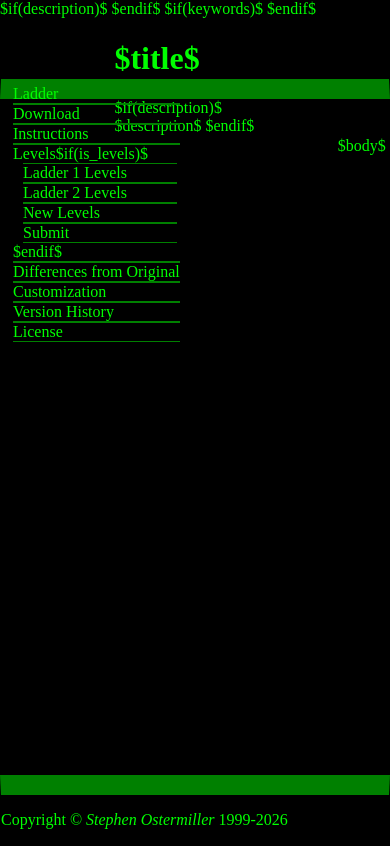
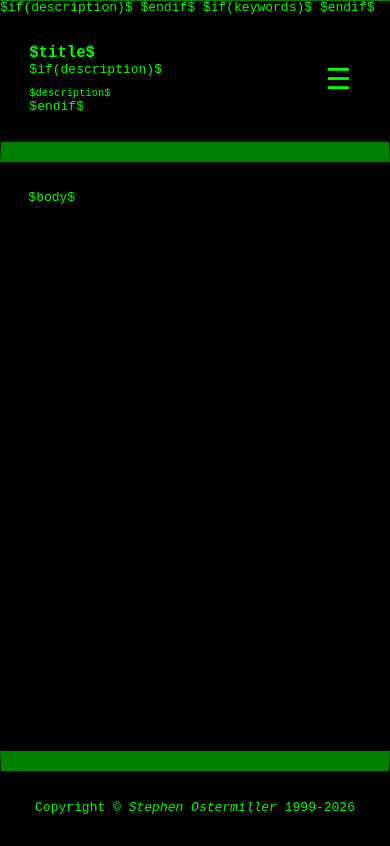
Before and after one commit to stephenostermiller/ladder, a plain HTML site: page site/template.html in a window 390 px wide. Drawn offline with Linux system fonts and the light colour scheme; files that its build step writes are made by us from their sources.

Commit message:
modern layout

```diff
--- a/site/static/style.css
+++ b/site/static/style.css
@@ -1,84 +1,268 @@
+* {
+	box-sizing: border-box;
+}
+
 html {
-	padding:0px;
-	margin:0px;
+	padding: 0px;
+	margin: 0px;
 }
 
 body {
-	padding:0px;
-	margin:0px;
-	color:#00FF00;
-	background-color:black;
+	padding: 0px;
+	margin: 0px;
+	color: #00FF00;
+	background-color: black;
+	font-family: monospace;
+	display: flex;
+	flex-direction: column;
+	min-height: 100vh;
+	margin-left: 250px;
 }
 
 a:link {
-	color:#00FF00;
-	text-decoration:none;
-}
-a:visited {
-	color:#00FF00;
-	text-decoration:none;
-}
-a:link:hover {
-	text-decoration:underline;
-}
-#head{
-	margin: 0px;
-	padding:0cm 3cm 0cm 3cm;
-	border:1px solid black;
-	border-bottom:20px solid green;
-	height:60px;
-	font:monospaced;
-
+	color: #00FF00;
+	text-decoration: none;
 }
 
-#content {
-	margin: 0px 0px 0px 300px;
-	padding: 1cm;
-	min-height:600px;
+a:visited {
+	color: #00FF00;
+	text-decoration: none;
 }
 
-#menu {
-	position: absolute;
-	left: 0px;
-	top:81px;
-	width: 180px;
-	margin: 0px;
-	padding: 3px;
+a:link:hover {
+	text-decoration: underline;
 }
 
-#menu ul {
-	list-style:none;
-	margin:0px 3px 0px 10px;
-	padding:0px;
+header#header {
+	border: 1px solid black;
+	border-bottom: 20px solid green;
+	padding: 1.5cm;
+	display: flex;
+	align-items: center;
+	justify-content: space-between;
+	gap: 1cm;
 }
 
-#menu ul li {
-	border-bottom:1px solid green;
-	border-top:1px solid green;
+.header-container {
+	display: flex;
+	align-items: center;
+	justify-content: space-between;
+	width: 100%;
+	gap: 1cm;
 }
 
-#foot{
-	border:1px solid black;
-	border-top:20px solid green;
+.header-content {
+	flex: 1;
+}
+
+header h1 {
 	margin: 0px;
 	padding: 0px;
 }
 
-#stuff{
-	position:absolute;
-	left: 180px;
-	top:81px;
-	width:120px;
-	height:600px;
+.logo {
+	display: inline-block;
+}
+
+.tagline {
+	margin: 0.5cm 0px 0px 0px;
+	padding: 0px;
+	font-size: 0.9em;
+}
+
+.menu-toggle {
+	display: none;
+	background: none;
+	border: none;
+	cursor: pointer;
+	padding: 0.25cm;
+	color: #00FF00;
+	font-size: 1.8em;
+	line-height: 1;
+	position: relative;
+	z-index: 101;
+}
+
+nav#nav-menu {
+	background-color: black;
+	position: fixed;
+	left: 0;
+	top: 0;
+	width: 250px;
+	height: 100%;
+	border-right: 1px solid green;
+	margin-top: 0;
+	padding-top: 0;
+	overflow-y: auto;
+	z-index: 100;
+}
+
+nav#nav-menu ul {
+	list-style: none;
+	margin: 0px;
+	padding: 0px;
+	display: flex;
+	flex-direction: column;
+}
+
+nav#nav-menu li {
+	border-bottom: 1px solid green;
+}
+
+nav#nav-menu li:last-child {
+	border-bottom: none;
+}
+
+nav#nav-menu a {
+	display: block;
+	padding: 0.5cm 1cm;
+}
+
+nav#nav-menu a:hover {
+	background-color: #001a00;
+}
+
+.menu-item-with-submenu {
+	position: relative;
+}
+
+nav#nav-menu .submenu {
+	display: flex;
+	flex-direction: column;
+	position: static;
+	background-color: black;
+	border: none;
+	border-top: 1px solid green;
+	border-left: 3px solid green;
+	list-style: none;
+	margin: 0px;
+	margin-top: 0.25cm;
+	padding-left: 0.5cm;
+	z-index: 10;
+}
+
+.submenu li {
+	border-bottom: 1px solid green;
+}
+
+.submenu li:last-child {
+	border-bottom: none;
+}
+
+.submenu a {
+	padding: 0.3cm 0.75cm;
+	font-size: 0.9em;
+}
+
+.main-content {
+	flex: 1;
+	padding: 1cm;
+	margin: 0px;
+	max-width: 900px;
+}
+
+footer#foot {
+	border: 1px solid black;
+	border-top: 20px solid green;
+	margin: 0px;
+	padding: 1.5cm;
+	text-align: center;
+	margin-top: auto;
+}
+
+footer p {
+	margin: 0px;
+	padding: 0px;
+}
+
+.contact-link {
+	font-style: italic;
 }
 
 table.level {
-	font:monospaced;
-	color:#00FF00;
-	background-color:black;
-	font-size:small;
-	border:none;
+	font: monospace;
+	color: #00FF00;
+	background-color: black;
+	font-size: small;
+	border: none;
 }
-a.mail {
-	font-style:italic;
+
+/* Responsive design */
+@media (max-width: 1000px) {
+	body {
+		margin-left: 0;
+	}
+
+	header#header {
+		padding: 0.75cm;
+	}
+
+	.header-content {
+		min-width: 0;
+	}
+
+	header h1 {
+		font-size: 1.2em;
+	}
+
+	.tagline {
+		font-size: 0.8em;
+		margin-top: 0.25cm;
+	}
+
+	.menu-toggle {
+		display: block;
+	}
+
+	nav#nav-menu {
+		position: fixed;
+		left: 0;
+		top: 0;
+		width: 100%;
+		height: auto;
+		max-height: 0;
+		overflow: hidden;
+		transition: max-height 0.3s ease;
+		border-right: none;
+		border-bottom: 1px solid green;
+	}
+
+	nav#nav-menu.open {
+		max-height: 100vh;
+		overflow-y: auto;
+	}
+
+	nav#nav-menu ul {
+		flex-direction: column;
+	}
+
+	nav#nav-menu li {
+		border-bottom: 1px solid green;
+	}
+
+	nav#nav-menu li:last-child {
+		border-bottom: none;
+	}
+
+	nav#nav-menu a {
+		padding: 0.75cm 1cm;
+	}
+
+	.submenu {
+		display: none;
+		border-left: 3px solid green;
+		margin-left: 0.5cm;
+	}
+
+	.menu-item-with-submenu.open .submenu {
+		display: flex;
+	}
+
+	.main-content {
+		padding: 0.75cm;
+	}
+
+	footer#foot {
+		padding: 0.75cm;
+	}
 }
--- a/site/template.html
+++ b/site/template.html
@@ -1,6 +1,8 @@
 <!doctype html>
-<html>
+<html lang="en">
 <head>
+  <meta charset="UTF-8">
+  <meta name="viewport" content="width=device-width, initial-scale=1.0">
   <title>$title$</title>
 $if(description)$
   <meta name="description" content="$description$">
@@ -14,7 +16,83 @@ $endif$
   <link rel="alternate stylesheet" media="screen" title="Print Preview" href="printable.css" type="text/css">
 </head>
 <body>
+<header id="header">
+  <div class="header-container">
+    <div class="header-content">
+      <h1><a href="./" class="logo">$title$</a></h1>
+      $if(description)$
+      <p class="tagline">$description$</p>
+      $endif$
+    </div>
+    <button id="menu-toggle" class="menu-toggle" aria-label="Toggle menu" aria-expanded="false">☰</button>
+  </div>
+</header>
+
+<nav id="nav-menu" class="nav-menu">
+  <ul>
+    <li><a href="./">Ladder</a></li>
+    <li><a href="download.html">Download</a></li>
+    <li><a href="instructions.html">Instructions</a></li>
+    <li class="menu-item-with-submenu">
+      <a href="levels.html">Levels</a>
+      $if(is_levels)$
+      <ul class="submenu">
+        <li><a href="ladder1levels.html">Ladder 1 Levels</a></li>
+        <li><a href="ladder2levels.html">Ladder 2 Levels</a></li>
+        <li><a href="newLevel.html">New Levels</a></li>
+        <li><a href="https://ostermiller.org/contact.pl?regarding=New+Ladder+Level">Submit</a></li>
+      </ul>
+      $endif$
+    </li>
+    <li><a href="differences.html">Differences from Original</a></li>
+    <li><a href="customize.html">Customization</a></li>
+    <li><a href="history.html">Version History</a></li>
+    <li><a href="license.html">License</a></li>
+  </ul>
+</nav>
+
+<main id="content" class="main-content">
+  $body$
+</main>
+
+<footer id="foot">
+  <p>Copyright &copy; <a href="https://ostermiller.org/contact.pl?regarding=Ladder" class="contact-link">Stephen Ostermiller</a> 1999-2026</p>
+</footer>
+
 <script>
+const menuToggle = document.getElementById('menu-toggle');
+const navMenu = document.getElementById('nav-menu');
+
+menuToggle.addEventListener('click', function() {
+  const isOpen = navMenu.classList.toggle('open');
+  menuToggle.setAttribute('aria-expanded', isOpen);
+  menuToggle.textContent = isOpen ? '✕' : '☰';
+});
+
+document.addEventListener('click', function(event) {
+  if (!event.target.closest('header') && !event.target.closest('nav')) {
+    navMenu.classList.remove('open');
+    menuToggle.setAttribute('aria-expanded', false);
+    menuToggle.textContent = '☰';
+  }
+});
+
+navMenu.querySelectorAll('a').forEach(link => {
+  link.addEventListener('click', function(e) {
+    const parent = link.parentElement;
+    if (parent.classList.contains('menu-item-with-submenu') &&
+        window.innerWidth <= 1000 &&
+        parent.querySelector('.submenu')) {
+      e.preventDefault();
+      parent.classList.toggle('open');
+    } else {
+      navMenu.classList.remove('open');
+      menuToggle.setAttribute('aria-expanded', false);
+      menuToggle.textContent = '☰';
+    }
+  });
+});
+
 document.addEventListener('DOMContentLoaded', async function() {
   const preBlocks = document.querySelectorAll('pre[data-level]');
   for (let pre of preBlocks) {
@@ -46,42 +124,5 @@ document.addEventListener('DOMContentLoaded', async function() {
 });
 </script>
 
-<div id=head>
-  <div style="float:left;padding-right:1cm;">
-    <h1><a name="content">$title$</a></h1>
-  </div>
-  <div>
-    $if(description)$
-    $description$
-    $endif$
-  </div>
-</div>
-
-<div id=content>$body$</div>
-
-<div id=menu>
-<ul>
-<li><a href="./">Ladder</a></li>
-<li><a href="download.html">Download</a></li>
-<li><a href="instructions.html">Instructions</a></li>
-<li><a href="levels.html">Levels</a>$if(is_levels)$
-<ul class=sidebar>
-<li><a href="ladder1levels.html">Ladder 1 Levels</a></li>
-<li><a href="ladder2levels.html">Ladder 2 Levels</a></li>
-<li><a href="newLevel.html">New Levels</a></li>
-<li><a href="https://ostermiller.org/contact.pl?regarding=New+Ladder+Level">Submit</a></li>
-</ul>
-$endif$</li>
-<li><a href="differences.html">Differences from Original</a></li>
-<li><a href="customize.html">Customization</a></li>
-<li><a href="history.html">Version History</a></li>
-<li><a href="license.html">License</a></li>
-</ul>
-</div>
-
-<div id=foot>
-<p>Copyright &copy; <a href="https://ostermiller.org/contact.pl?regarding=Ladder" class=mail>Stephen Ostermiller</a> 1999-2026</p>
-</div>
-
 </body>
 </html>
```
